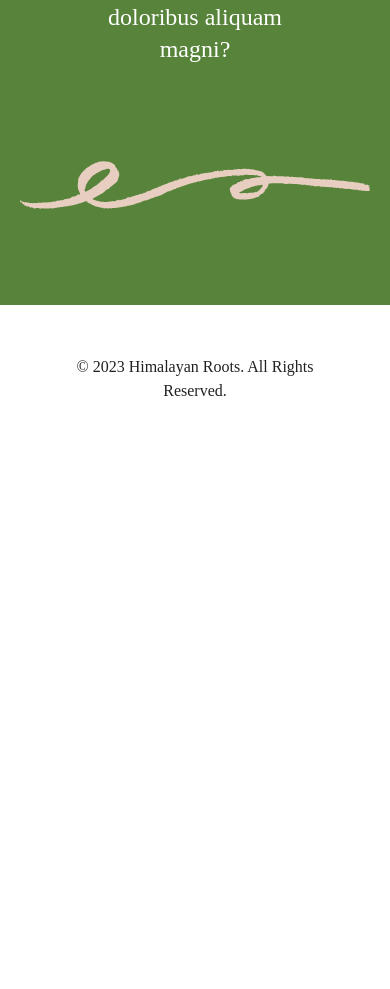
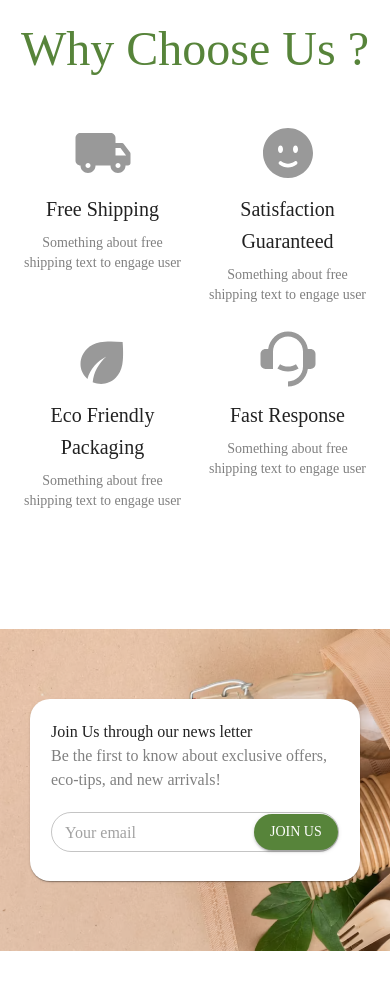
Before and after one commit to isidd/himalaya-roots, a Next.js app: page / in a window 390 px wide. Shown: the part 4920-5909 px from the top of the page. Before the commit the page ends 5373 px from the top, so only its background shows below. Built offline with nearby package versions, Linux system fonts and the light colour scheme; no server answers.

Commit message:
all home screen mobile view added

```diff
--- a/src/components/pageRack/landingPageStack/index.tsx
+++ b/src/components/pageRack/landingPageStack/index.tsx
@@ -28,14 +28,14 @@ const LANDING_PAGE_STACK = [
         stackOrder: 2,
         name : Philosophy
     },
-    // {
-    //     stackOrder: 1,
-    //     name : WhyChooseFromUs
-    // },
-    // {
-    //     stackOrder: 0,
-    //     name : JoinUs
-    // },
+    {
+        stackOrder: 1,
+        name : WhyChooseFromUs
+    },
+    {
+        stackOrder: 0,
+        name : JoinUs
+    },
 ]
 
 export function LandingPageStack(){
--- a/src/components/pageRack/landingPageStack/joinUs/index.tsx
+++ b/src/components/pageRack/landingPageStack/joinUs/index.tsx
@@ -1,20 +1,20 @@
 'use client'
-import { Box,Button,Card,CardContent,Container,FormControl,InputAdornment,TextField,Typography } from "@mui/material"
+import { Box,Button,Card,CardContent,Container,FormControl,Grid,InputAdornment,TextField,Typography } from "@mui/material"
 import honey from "@/assets/pictures/joinUs.png"
 
 
 export default function JoinUs(){
 
     return(
-        <Container maxWidth="xl" sx={{background:"#fff",padding:"120px",backgroundImage : `url(${honey.src})`,
+        <Container maxWidth="xl" sx={{background:"#fff",padding:{md:"120px",xs:"70px 30px"},backgroundImage : `url(${honey.src})`,
                         backgroundRepeat:"no-repeat",
-                        backgroundSize : "cover",}} >
-            <Container maxWidth="lg" >
-                <Card sx={{width:"500px",borderRadius:"20px",padding:"20px"}} >
+                        backgroundSize : "cover", backgroundPosition:"top" , marginTop:"100px" }} >
+                <Grid xs={12} container>
+                <Card sx={{width:"500px",borderRadius:"20px",padding:"5px"}} >
                     <CardContent>
-                        <Box>
+                        <Grid >
                             <Typography>Join Us through our news letter</Typography>
-                        </Box>
+                        </Grid >
                          <Box >
                             <Typography color={"gray"} >Be the first to know about exclusive offers, eco-tips, and new arrivals!</Typography>
                         </Box>
@@ -47,7 +47,7 @@ export default function JoinUs(){
                         </Box>
                     </CardContent>
                 </Card>
-            </Container>
+                </Grid>
         </Container>
     )
 }
--- a/src/components/pageRack/landingPageStack/philosophy/index.tsx
+++ b/src/components/pageRack/landingPageStack/philosophy/index.tsx
@@ -6,7 +6,7 @@ export default function Philosophy(){
         return (
             <Container maxWidth="xl" sx={(theme)=>({background:theme.palette.primary.main,color:"#fff",padding:"40px 0 ",mt:12})} >
                     <Typography variant="h3" mb={3} textAlign={"center"} >Our Philosophy</Typography>
-                <Box sx={{padding : "70px 70px"}} >
+                <Box sx={{padding : {md : "70px 70px", xs : "10px"}}} >
                     <Typography variant="h5" textAlign={"center"} >
                         Lorem ipsum dolor sit amet consectetur adipisicing elit. Dignissimos itaque, cupiditate libero eius quaerat voluptates natus quasi reiciendis sequi. A vero ex assumenda, veritatis officiis deserunt iste! Eum, repellendus autem debitis tempora cupiditate pariatur tenetur consequuntur assumenda, quo veritatis voluptatibus, tempore labore odit doloremque itaque fuga minus aut sed temporibus amet veniam voluptates repudiandae quia laudantium! Incidunt doloribus aliquam magni?
                     </Typography>
--- a/src/components/pageRack/landingPageStack/whyChooseFromUs/index.js
+++ b/src/components/pageRack/landingPageStack/whyChooseFromUs/index.js
@@ -34,22 +34,22 @@ export default function WhyChooseFromUs(){
     ]
 
     return(
-        <Container maxWidth="xl" sx={{background:"#fff",padding:"120px"}} >
+        <Container maxWidth="xl" sx={{background:"#fff",padding:{md:"20px",xs:'10px'}, marginTop:"50px"}} >
             <Box  >
                 <Typography textAlign={"center"} color={(theme)=>theme.palette.primary.main} variant="h3" >Why Choose Us ?</Typography>
             </Box>
-            <Grid container sx={{marginTop:"100px"}} >
+            <Grid container sx={{marginTop:{md:"80px",xs:"30px"}}} >
                 {WHYUS.map(p=>(
-                <Grid item key={Math.random()*1000} xs={3} sx={{display:"flex",flexDirection:"column",alignItems:"center"}} >
+                <Grid mt={2} item key={Math.random()*1000} md={3} xs={6} sx={{display:"flex",flexDirection:"column",alignItems:"center"}} >
                     <Image
                         src={p.img}
                         alt="pic"
                     />
                     <Box sx={{marginTop:"10px"}} >
-                        <Typography variant="h6" textAlign={"left"} > {p.heading} </Typography>
+                        <Typography variant="h6" sx={{textAlign :{ md:"left" ,xs:"center"}}} > {p.heading} </Typography>
                     </Box>
-                    <Box >
-                        <Typography variant="body2" textAlign={"left"} color={"gray"} > {p.title} </Typography>
+                    <Box p={1} >
+                        <Typography variant="body2" sx={{textAlign :{ md:"left" ,xs:"center"}}} color={"gray"} > {p.title} </Typography>
                     </Box>
                 </Grid>
                 ))}
--- a/src/components/pageRack/universalPageStack/footer/page.tsx
+++ b/src/components/pageRack/universalPageStack/footer/page.tsx
@@ -5,7 +5,7 @@ import { Box,Container,Typography } from "@mui/material"
 export default function Footer(){
 
     return(
-        <Container maxWidth="xl" sx={{padding:"50px",}} >
+        <Container maxWidth="xl" sx={{padding:"50px",marginTop:"50px"}} >
                     <Box>
                         <Typography textAlign={"center"} >
                             © 2023 Himalayan Roots. All Rights Reserved.
```
Lines whose indentation alone changed are shown as unchanged.
